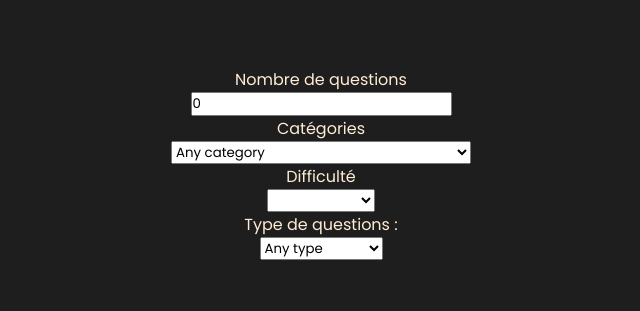
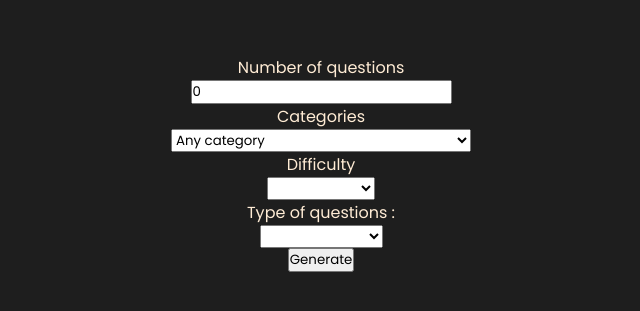
Before and after one commit to Hautzii/projetQuizz, a Vue app: page /quiz in a window 1280 px wide. Shown: the part 237-548 px from the top of the page, without its empty margins (319-959 px from the left). Built offline with nearby package versions, Linux system fonts and the light colour scheme.

Commit message:
added quiz vue, updated main css

```diff
--- a/src/views/QuizView.vue
+++ b/src/views/QuizView.vue
@@ -3,13 +3,14 @@ import { ref } from 'vue'
 const questions = ref(0)
 const categories = ref(0)
 const difficulty = ref(0)
+const type = ref(0)
 </script>
 
 <template>
   <div>
-    <label for="questions">Nombre de questions</label>
+    <label for="questions">Number of questions</label>
     <input type="number" id="questions" v-model="questions" />
-    <label for="categories">Catégories</label>
+    <label for="categories">Categories</label>
     <select name="categories" id="categories" v-model="categories">
       <option value="0">Any category</option>
       <option value="1">General knowledge</option>
@@ -37,19 +38,20 @@ const difficulty = ref(0)
       <option value="23">Entertainment: Japanese Anime &amp; Manga</option>
       <option value="24">Entertainment: Cartoons &amp; Animations</option>
     </select>
-    <label for="difficulty">Difficulté</label>
+    <label for="difficulty">Difficulty</label>
     <select name="difficulty" id="difficulty" v-model="difficulty">
       <option value="any">Any difficulty</option>
       <option value="easy">Easy</option>
       <option value="medium">Medium</option>
       <option value="hard">Hard</option>
     </select>
-    <label for="type">Type de questions :</label>
-    <select name="type" id="type">
+    <label for="type">Type of questions :</label>
+    <select name="type" id="type" v-model="type">
       <option value="any">Any type</option>
       <option value="multiple">Multiple choice</option>
       <option value="boolean">True / False</option>
     </select>
+    <button>Generate</button>
   </div>
 </template>
 
```
